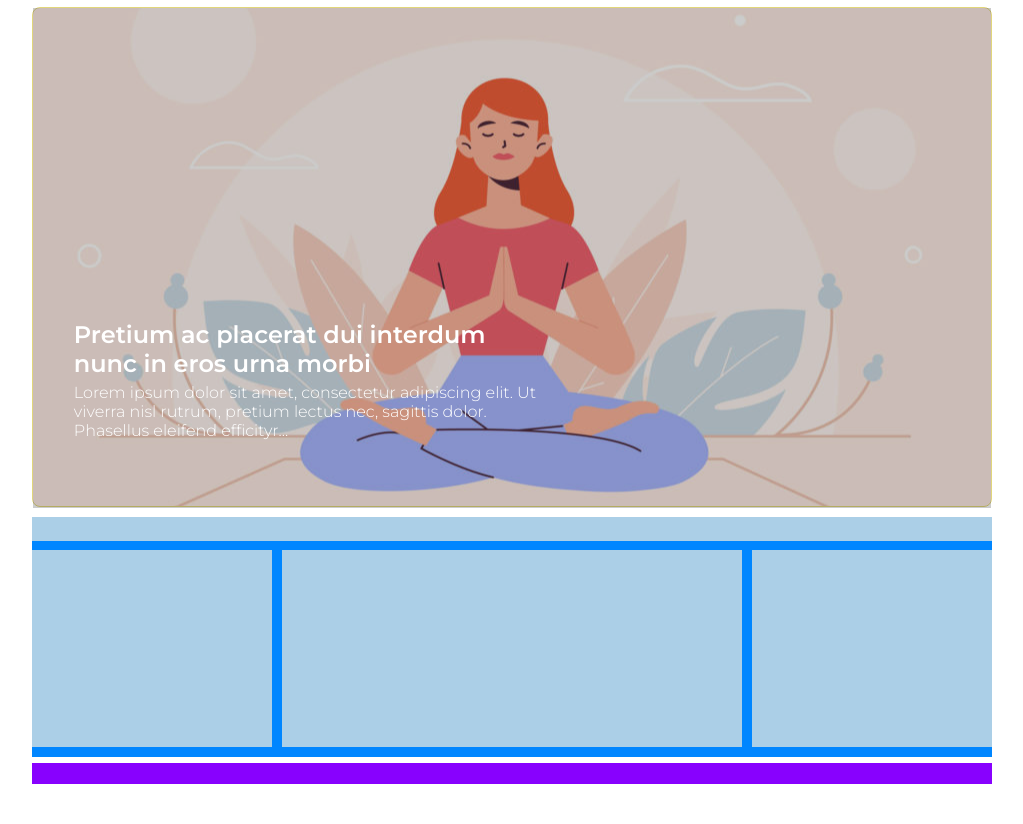
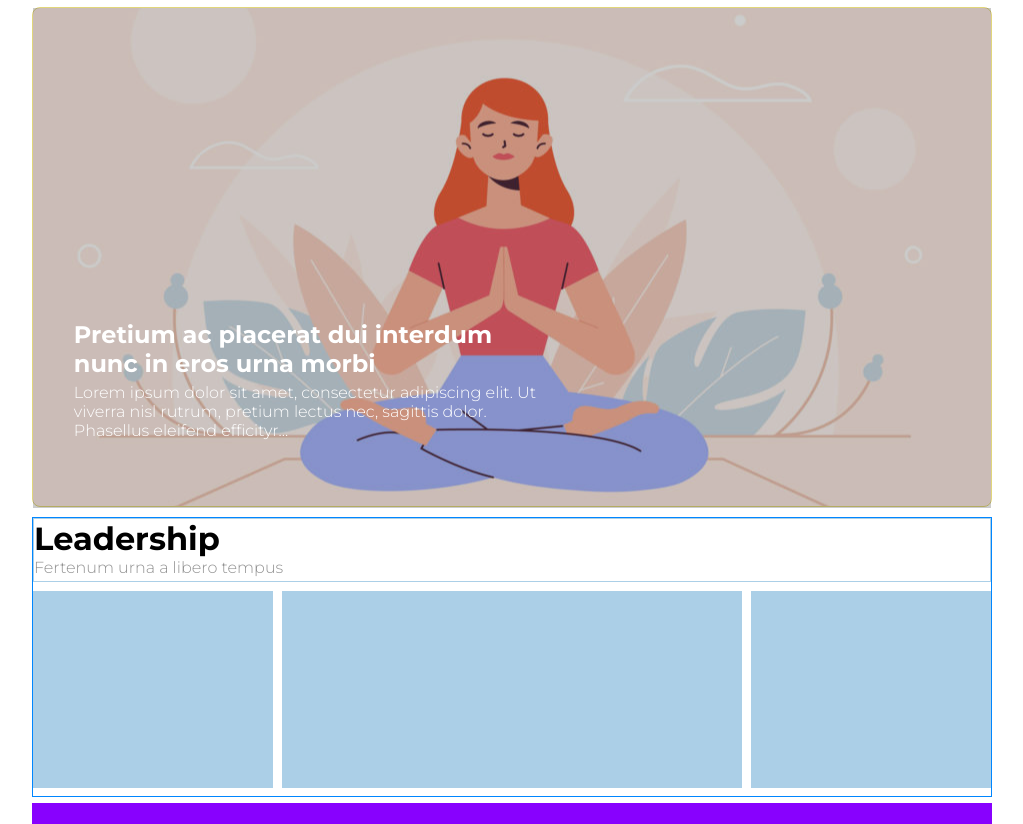
Before and after one commit to MemeWasTaken/htmlcss-wp, a plain HTML site: page index.html in a window 1280 px wide. Shown: the part 90-914 px from the top of the page, without its empty margins (88-1111 px from the left). Before the commit the page ends 874 px from the top, so only its background shows below. Drawn offline with Linux system fonts and the light colour scheme.

Commit message:
add bottom header

```diff
--- a/css/style.css
+++ b/css/style.css
@@ -17,7 +17,7 @@ html{
 }
 
 /* Header Section */
-header{
+.top-header{
     /* background-color: #E579E6; */
     border: 1px solid #E579E6;
     width: 80%;
@@ -26,12 +26,12 @@ header{
     margin-top: 0.46em;
 }
 
-header img{
+.top-header img{
     display: block;
     width: 10%;
 }
 
-header nav{
+.top-header nav{
     padding-top: 1em;
 }
 
@@ -83,18 +83,28 @@ div h2{
 
 /* Main Section */
 main{
-    background-color: #0086FF;
+    /* background-color: #0086FF; */
+    border: 1px solid #0086FF;
     width: 80%;
-    height: 15em;
+    height: 17.5em;
     margin: auto;
     margin-top: 0.6em;
 }
 
-main nav{
-    background-color: #ABCFE7;
-    height: 1.5em;
+.bottom-header{
+    /* background-color: #ABCFE7; */
+    border: 1px solid #ABCFE7;
+    height: 4em;
     width: 100%;
     margin-bottom: 0.6em;
+}
+
+header h1{
+    font-weight:700;
+}
+
+header p{
+    color: #929292;
 }
 
 .column{
--- a/index.html
+++ b/index.html
@@ -7,14 +7,14 @@
         <meta name="viewport" content="width=device-width, initial-scale=1.0">
         <link rel="preconnect" href="https://fonts.googleapis.com">
         <link rel="preconnect" href="https://fonts.gstatic.com" crossorigin>
-        <link href="https://fonts.googleapis.com/css2?family=Montserrat:wght@200;300;600&display=swap" rel="stylesheet">
+        <link href="https://fonts.googleapis.com/css2?family=Montserrat:wght@200;300;600;700&display=swap" rel="stylesheet">
         <link rel="stylesheet" href="css/style.css">
         <title>Riproduzione Tema Wordpress</title>
     </head>
 
     <body>
 
-        <header>
+        <header class="top-header">
             <img src="img/logo.png" alt="Neori Logo">
             <nav>
                 <a href="">Features</a>
@@ -39,7 +39,10 @@
         <main>
 
             <!-- Navigation Section -->
-            <nav></nav>
+            <header class="bottom-header">
+                <h1>Leadership</h1>
+                <p>Fertenum urna a libero tempus</p>
+            </header>
             <!-- /Navigation Section -->
 
             <!-- Colonne Layout -->
```
